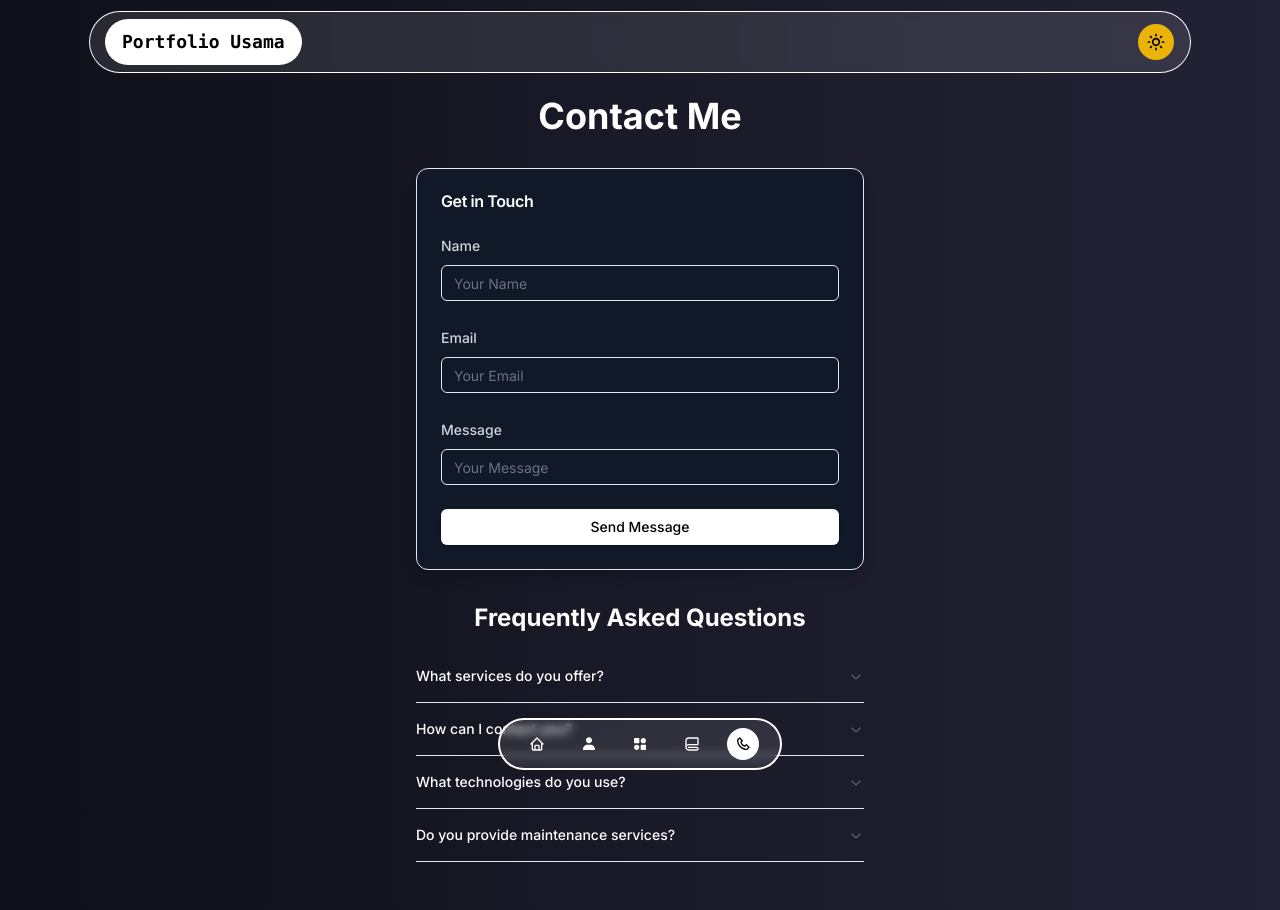
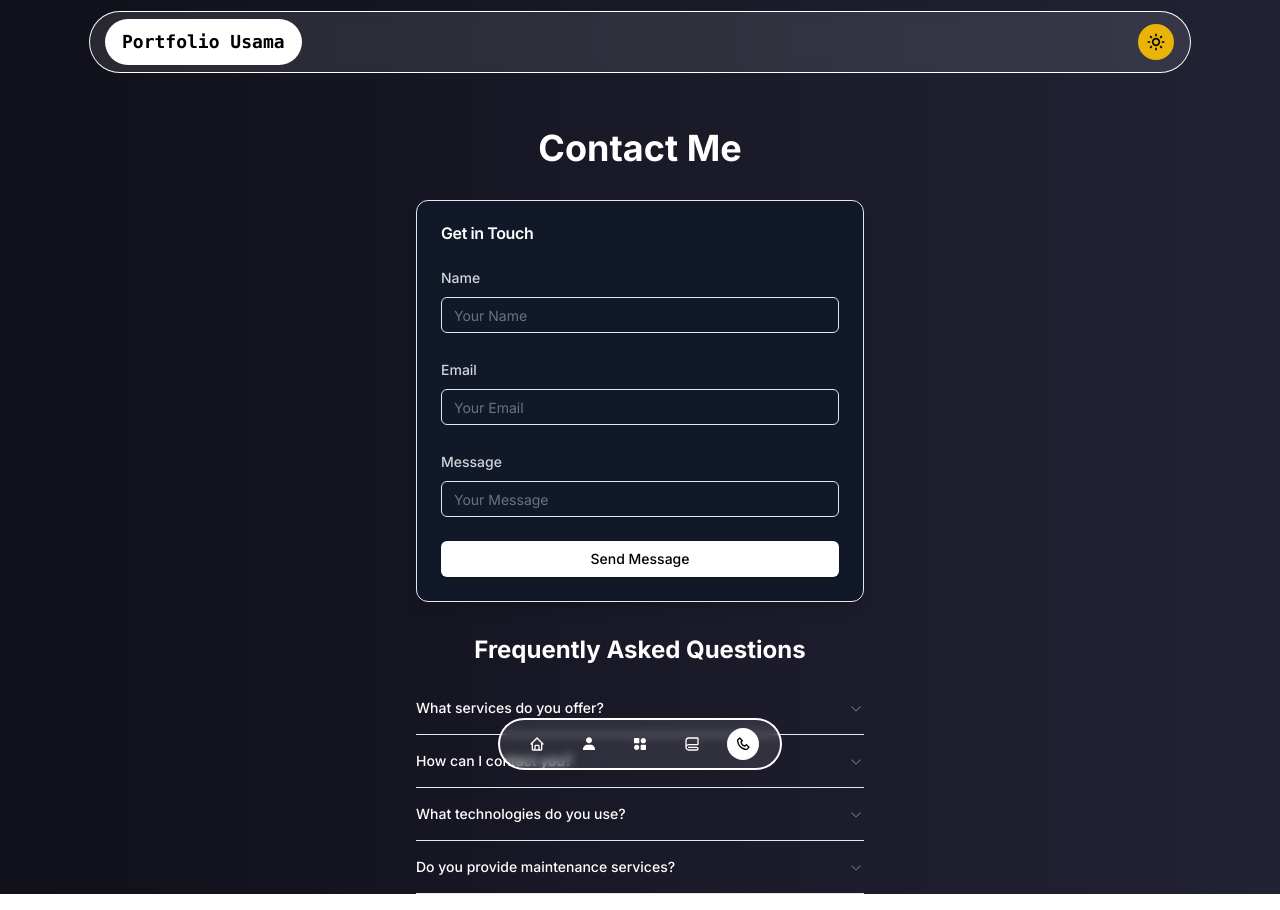
Before and after one commit to themrsami/portfolio-usama-nextjs-tailwindcss, a Next.js app: page /Contact in a window 1280 px wide. Built offline with nearby package versions, Linux system fonts and the light colour scheme.

Commit message:
adjusted contact page

```diff
--- a/app/Contact/page.tsx
+++ b/app/Contact/page.tsx
@@ -75,7 +75,7 @@ const Contact = () => {
   };
 
   return (
-    <div className={`container mx-auto ${contenttext} mb-12`}>
+    <div className={`container mx-auto ${contenttext} mb-22 mt-8`}>
       <h1 className={`text-4xl font-bold text-center mb-8 ${headings}`}>Contact Me</h1>
       <div className="flex justify-center gap-8 flex-col mx-auto items-center">
         <div className="w-full max-w-md">
```
